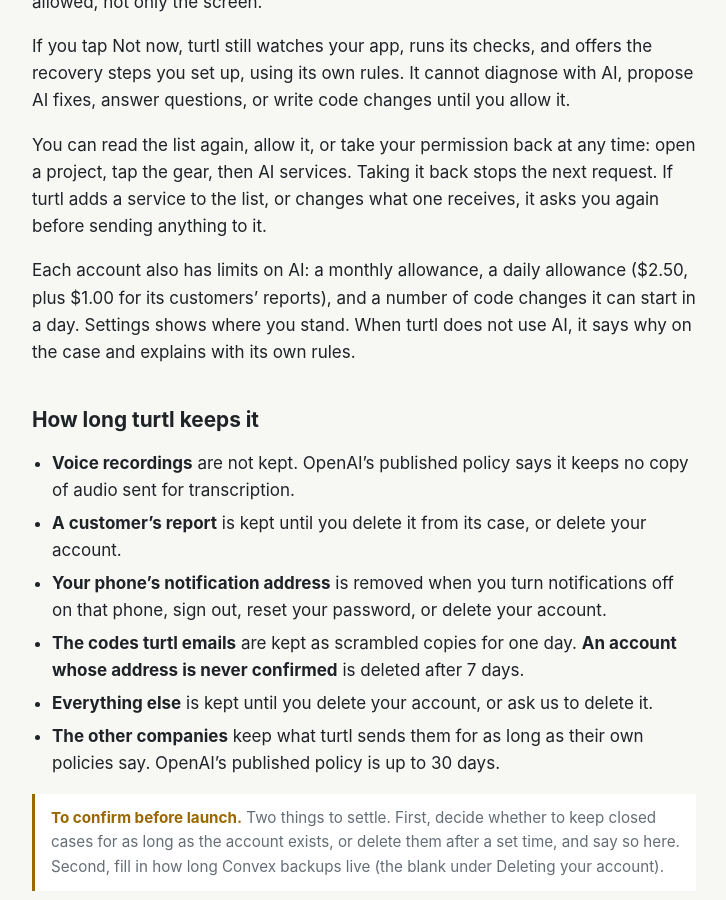
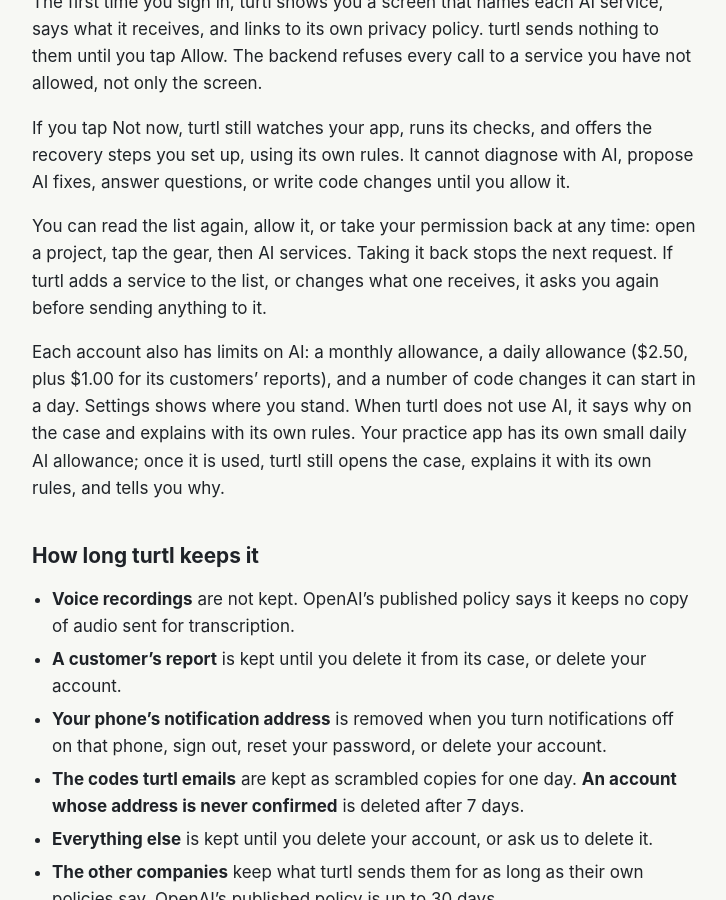
Before and after one commit to ronoktanvir/turtl, a Jekyll site: the page built from site/privacy.md, in a window 1280 px wide and 900 px high, scrolled down 5433 px. Shown: the whole window, without its empty margins (276-1002 px from the left). Built offline with Jekyll 4.4.1, drawn with Linux system fonts in a browser that asks for light colours; our own code applies the rules of GitHub Pages for plain Markdown files; some of the changed text lies outside the part shown.

Commit message:
Say in the privacy policy what the app keeps on the phone, and the practice allowance
The app now keeps the chosen theme, and for 24 hours the address it last
asked to reset, so a reset link can carry only the code. A practice app's
cases have their own daily AI allowance, after which turtl explains with its
own rules and says why. The policy says both.

Co-Authored-By: Claude Opus 5.5 <noreply@anthropic.com>

```diff
--- a/site/privacy.md
+++ b/site/privacy.md
@@ -24,7 +24,7 @@ turtl is run by {% include blank.html value=site.data.operator.legal_name label=
 - **Your account.** The email address you sign in with. If you sign up with an email address and a password, you confirm the address with a code turtl emails you; until then the account opens nothing else. If you sign in with Apple or GitHub: the id it gives turtl for you, and your name, and from GitHub your profile picture, if it passes them on. If you sign in with a password, turtl stores a scrambled form of it that cannot be turned back into the password. turtl uses these to sign you in and to keep your projects yours.
 - **A token from Apple,** if you sign in with Apple. turtl keeps it encrypted, only so that it can tell Apple to end turtl's access when you delete your account.
 - **Your phone's notification address,** if you turn on notifications. It is a token that lets a notification reach your phone. turtl keeps one for each phone where you turned them on, and a phone receives notifications only while you are signed in on it.
-- **Your sign-in on the phone** is kept in the iOS Keychain.
+- **On your phone,** turtl keeps your sign-in and the theme you chose in the iOS Keychain. It also remembers the address you last asked to reset, for 24 hours, so the link in the email can fill in only the code. The theme never leaves the phone, and the address leaves it only in the reset request itself.
 
 ### What you connect
 
@@ -94,7 +94,7 @@ If you tap Not now, turtl still watches your app, runs its checks, and offers th
 
 You can read the list again, allow it, or take your permission back at any time: open a project, tap the gear, then AI services. Taking it back stops the next request. If turtl adds a service to the list, or changes what one receives, it asks you again before sending anything to it.
 
-Each account also has limits on AI: a monthly allowance, a daily allowance ($2.50, plus $1.00 for its customers' reports), and a number of code changes it can start in a day. Settings shows where you stand. When turtl does not use AI, it says why on the case and explains with its own rules.
+Each account also has limits on AI: a monthly allowance, a daily allowance ($2.50, plus $1.00 for its customers' reports), and a number of code changes it can start in a day. Settings shows where you stand. When turtl does not use AI, it says why on the case and explains with its own rules. Your practice app has its own small daily AI allowance; once it is used, turtl still opens the case, explains it with its own rules, and tells you why.
 
 ## How long turtl keeps it
 
```
